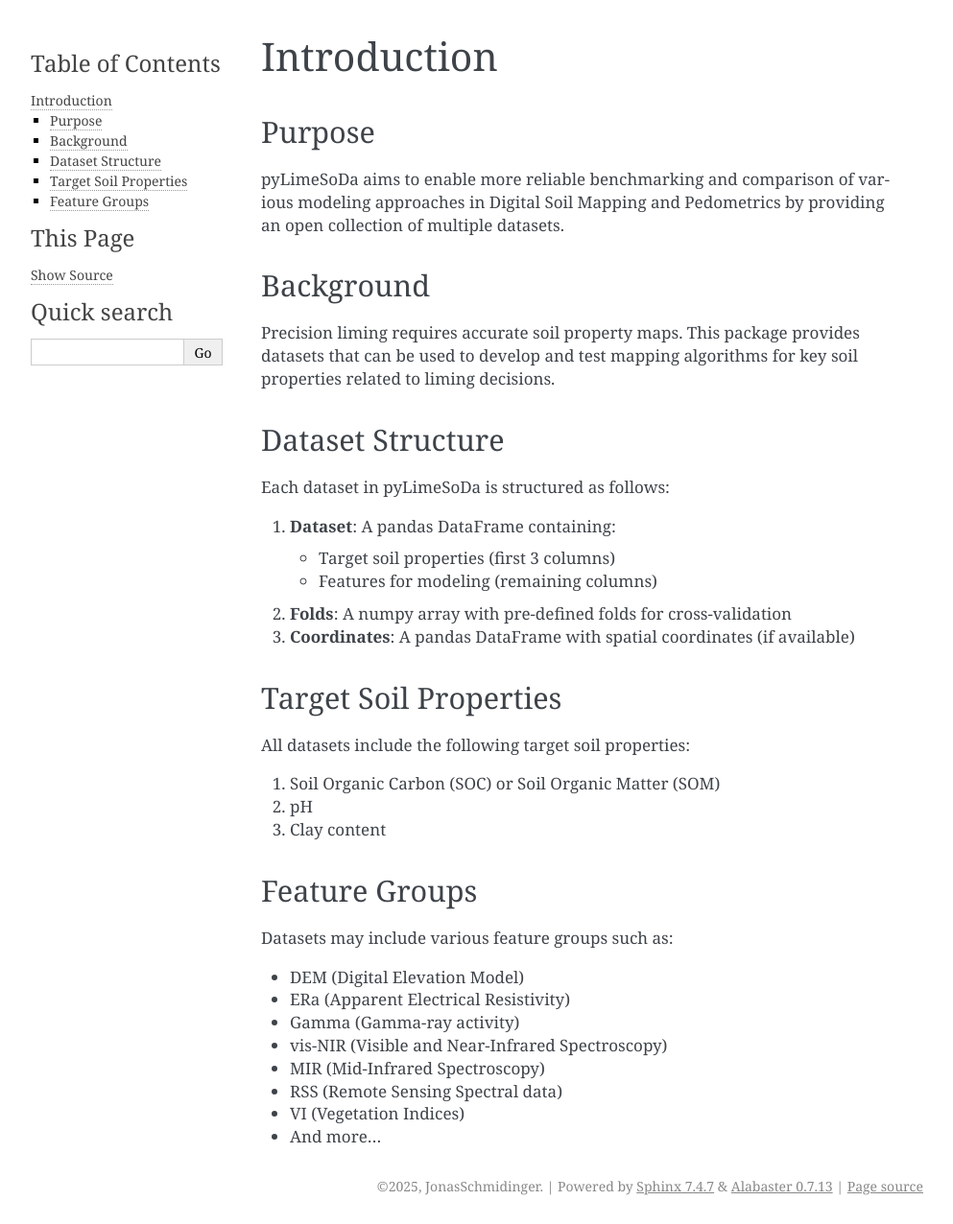
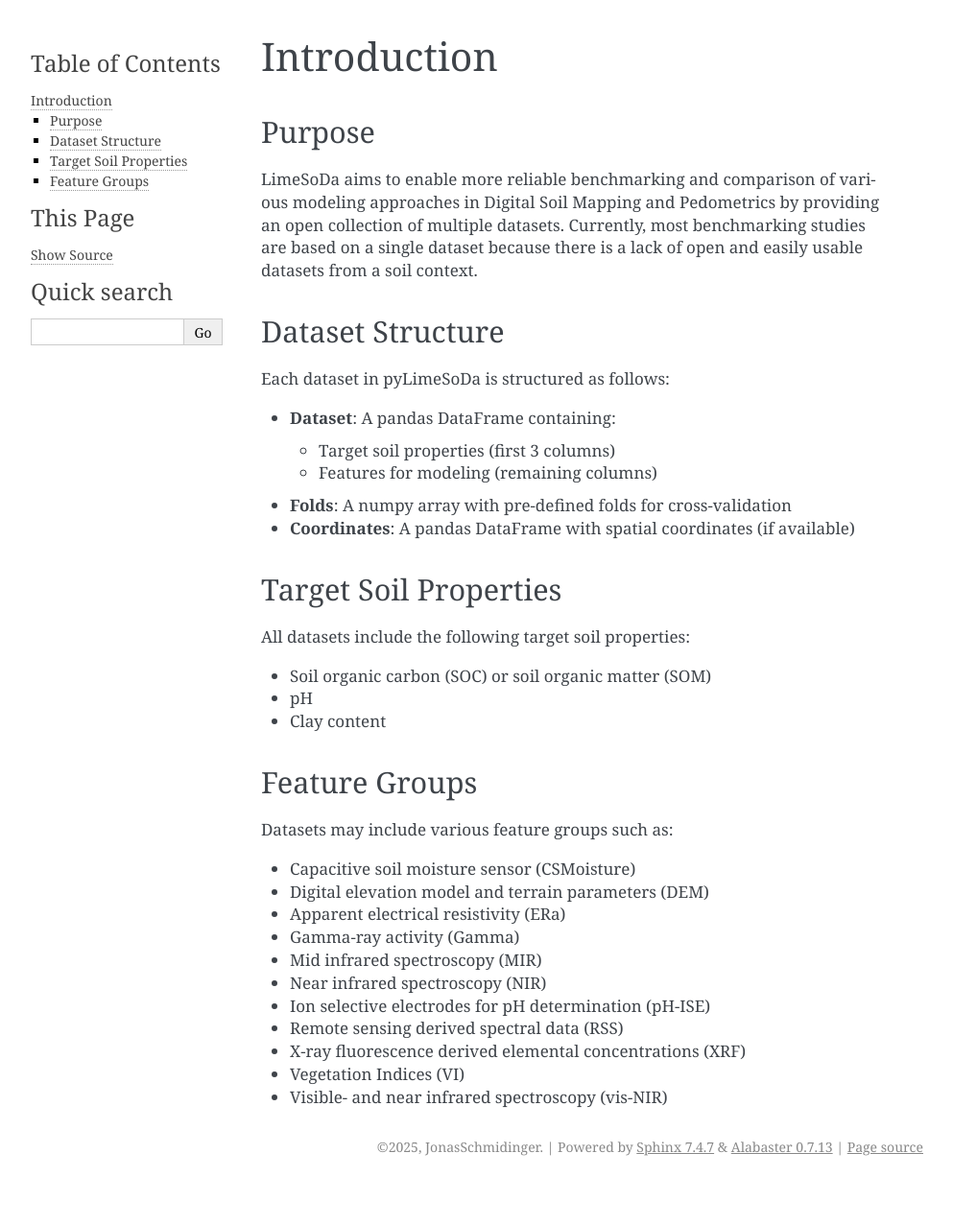
Before and after one commit to a11to1n3/LimeSoDa, a Sphinx documentation site: the page built from docs/source/introduction.rst, in a window 1280 px wide. Shown: the whole page at 96% size, without its empty margins (148-1141 px from the left). Built offline with Sphinx 7.4.7, drawn with Linux system fonts in a browser that asks for light colours; pages that are not in the unit, such as notebooks, are missing from menus; after the commit the page ends 1235 px from its top, so only the background shows below that.

Commit message:
Update introduction.rst

```diff
--- a/docs/source/introduction.rst
+++ b/docs/source/introduction.rst
@@ -4,46 +4,44 @@ Introduction
 Purpose
 -------
 
-pyLimeSoDa aims to enable more reliable benchmarking and comparison of various modeling approaches in Digital Soil Mapping and Pedometrics by providing an open collection of multiple datasets.
-
-Background
-----------
-
-Precision liming requires accurate soil property maps. This package provides datasets that can be used to develop and test mapping algorithms for key soil properties related to liming decisions.
+LimeSoDa aims to enable more reliable benchmarking and comparison of various modeling approaches in Digital Soil Mapping and Pedometrics by providing an open collection of multiple datasets. Currently, most benchmarking studies are based on a single dataset because there is a lack of open and easily usable datasets from a soil context.
 
 Dataset Structure
 -----------------
 
 Each dataset in pyLimeSoDa is structured as follows:
 
-1. **Dataset**: A pandas DataFrame containing:
+-  **Dataset**: A pandas DataFrame containing:
 
    - Target soil properties (first 3 columns)
    - Features for modeling (remaining columns)
 
-2. **Folds**: A numpy array with pre-defined folds for cross-validation
+-  **Folds**: A numpy array with pre-defined folds for cross-validation
 
-3. **Coordinates**: A pandas DataFrame with spatial coordinates (if available)
+-  **Coordinates**: A pandas DataFrame with spatial coordinates (if available)
 
 Target Soil Properties
 ----------------------
 
 All datasets include the following target soil properties:
 
-1. Soil Organic Carbon (SOC) or Soil Organic Matter (SOM)
-2. pH
-3. Clay content
+- Soil organic carbon (SOC) or soil organic matter (SOM)
+- pH
+- Clay content
 
 Feature Groups
 --------------
 
 Datasets may include various feature groups such as:
 
-- DEM (Digital Elevation Model)
-- ERa (Apparent Electrical Resistivity)
-- Gamma (Gamma-ray activity)
-- vis-NIR (Visible and Near-Infrared Spectroscopy)
-- MIR (Mid-Infrared Spectroscopy)
-- RSS (Remote Sensing Spectral data)
-- VI (Vegetation Indices)
-- And more...
+- Capacitive soil moisture sensor (CSMoisture)
+- Digital elevation model and terrain parameters (DEM)
+- Apparent electrical resistivity (ERa)
+- Gamma-ray activity (Gamma)
+- Mid infrared spectroscopy (MIR)
+- Near infrared spectroscopy (NIR)
+- Ion selective electrodes for pH determination (pH-ISE)
+- Remote sensing derived spectral data (RSS)
+- X-ray fluorescence derived elemental concentrations (XRF)
+- Vegetation Indices (VI)
+- Visible- and near infrared spectroscopy (vis-NIR)
```
